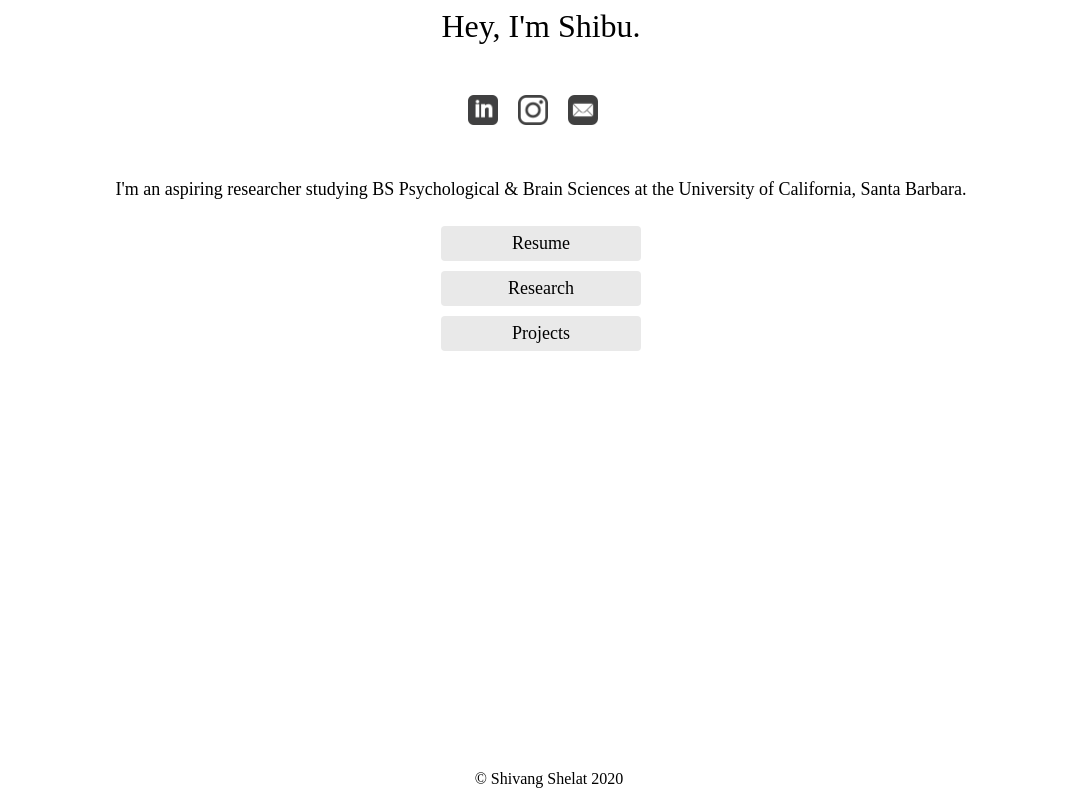
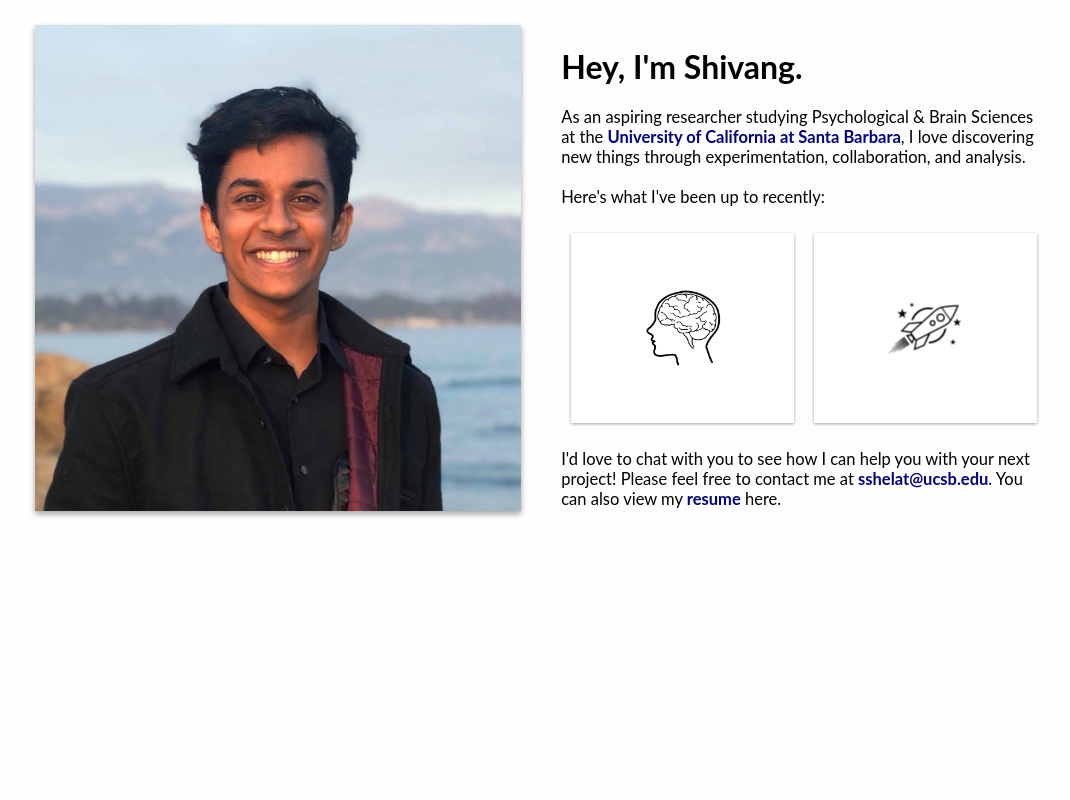
Before and after one commit to sshelat/sshelat.github.io, a plain HTML site: page index.html in a window 1280 px wide. Shown: the whole page, without its empty margins (99-1169 px from the left). Drawn offline with Linux system fonts and the light colour scheme; a web font is replaced by a local one.

Commit message:
Upload new website

```diff
--- a/index.html
+++ b/index.html
@@ -1,48 +1,46 @@
 <!DOCTYPE html>
 <html>
+<head>
+	<title>Shivang Shelat</title>
+	<link rel="shortcut icon" type="image/x-icon" href="favicon.ico" />
+	<link href="https://fonts.googleapis.com/css2?family=Roboto&display=swap" rel="stylesheet">
+	<link rel="stylesheet" type="text/css" href="style.css">
+</head>
+<body>
+	<div id="container">
+		<img id="selfie" src="me.jpg" />
+		<span id="content">
+			<h1>
+				Hey, I'm Shivang.
+			</h1>
+			<p>
+				As an aspiring researcher studying Psychological & Brain Sciences at the <a href="https://www.psych.ucsb.edu/">University of California at Santa Barbara</a>, I love discovering new things through experimentation, collaboration, and analysis.
+				<br/>
+				<br/>
+				Here's what I've been up to recently:
+				<br/>
+			</p>
 
-<head>
-	<meta name="viewport" content="width=device-width, initial-scale=1">
-	<link rel="shortcut icon" type="image/x-icon" href="favicon.ico" />
-	<link rel="stylesheet" type="text/css" href="style.css">
-	<link href="https://fonts.googleapis.com/css?family=Baskervville&display=swap" rel="stylesheet">
-	<title>sshelat.com</title>
+			<div id="container1">
+				<div class="flap" style="left: 0;">
+					<img src="brainicon.png" class="icon">
+				</div>
+				<div class="panel" style="float: left;">
+					At <a href="https://labs.psych.ucsb.edu/ashby/gregory/">Ashby Laboratory</a>, I'm designing and implementing a project that ties together individual behavior, social media image engagement, and internet addiction.
+				</div>
 
-</head>
+				<div class="flap">
+					<img src="aerospaceicon.png" class="icon">
+				</div>
+				<div class="panel">
+					At <a href="https://human-factors.arc.nasa.gov/">NASA Ames Research Center</a>, I'm mitigating risks involved with introducing autonomous freighters into airspace. I'm also putting together hundreds of research studies for an Urban Air Mobility project webpage.
+				</div>
+			</div>
 
-<body>
-
-	<div class="header">
-		<font size="6">Hey, I'm Shibu.</font>
+			<p>
+				I'd love to chat with you to see how I can help you with your next project! Please feel free to contact me at <a href="mailto:sshelat@ucsb.edu">sshelat@ucsb.edu</a>. You can also view my <a href="https://drive.google.com/file/d/1MXZUZ1bnh4pfIDXmiv4qfAuPDiNsrxPR/view?usp=sharing">resume</a> here.
+			</p>
+		</span>
 	</div>
-
-	<div class="socials">
-		<a href="https://www.linkedin.com/in/shivang-shelat-85083216a/" target="_blank"><img class="icons" src="linkedinicon.png" alt="linkedin"></a>
-		&nbsp&nbsp&nbsp
-		<a href="https://www.instagram.com/rokinges/" target="_blank"><img class="icons" src="instagramicon.png" alt="instagram"></a>
-		&nbsp&nbsp&nbsp
-		<a href="mailto:sshelat@ucsb.edu"><img class="icons" src="mailicon.png" alt="email"></a>
-		&nbsp&nbsp&nbsp
-	</div>
-
-	<div class="blurb">
-		<font size="4">
-			I'm an aspiring researcher studying BS Psychological & Brain Sciences at the University of California, Santa Barbara.
-			<br><br>
-			<a href="Shivang Shelat - Resume.pdf" target="_blank"><button class="button"><span>Resume</span></button></a>
-			<br>
-			<a href="research.html" target="_blank"><button class="button"><span>Research</span></button>
-			<br></a>
-			<a href="https://devpost.com/sshelat" target="_blank"><button class="button"><span>Projects</span></button> </a>
-		</font>
-	</div>
-
-	<footer>
-		<div class="footer">
-    	© Shivang Shelat 2020
-    	</div>
-	</footer>
-
 </body>
-
 </html>
--- a/style.css
+++ b/style.css
@@ -1,96 +1,69 @@
-.header {
-	margin: auto;
-	text-align: center;
-	font-family: 'Baskervville', serif;
+body {
+	font-family: 'Lato', sans-serif;
+	background-color: #fefefe;
 }
 
-.button {
-  font-family: 'Baskervville', serif;
-  border-radius: 4px;
-  background-color: #E9E9E9;
-  border: none;
-  color: #000000;
-  text-align: center;
-  font-size: 18px;
-  padding: 7px;
-  width: 200px;
-  transition: all 0.5s;
-  cursor: pointer;
-  margin: 5px;
+#container {
+	margin: 2% auto 0% auto;
+	width: 80%;
 }
 
-.button span {
-  cursor: pointer;
-  display: inline-block;
-  position: relative;
-  transition: 0.5s;
+#selfie {
+	width: 48%;
+	box-shadow: 0 3px 6px rgba(0,0,0,0.16), 0 3px 6px rgba(0,0,0,0.23);
 }
 
-.button span:after {
-  content: '\00bb';
-  position: absolute;
-  opacity: 0;
-  top: 0;
-  right: -20px;
-  transition: 0.5s;
+#content {
+	width: 48%;
+	float: right;
 }
 
-.button:hover span {
-  padding-right: 25px;
+p {
+	font-size: 16.5px;
 }
 
-.button:hover span:after {
-  opacity: 1;
-  right: 0;
-}
-
-.socials {
-	margin: auto;
-	text-align: center;
-	padding-top: 50px;
-	font-family: 'Baskervville', serif;
-}
-
-.icons {
-    opacity: 0.75;
-    max-width: 30px;
-    transition: 1s;
-}
-
-.icons:hover {
-	transform: rotate(720deg);
-	opacity: 1;
-}
-
-.blurb {
-	padding-top: 50px;
-	margin: auto;
-	text-align: center;
-	font-family: 'Baskervville', serif;
-}
-
-.textlink:link {
-	text-shadow: .25px .25px #274028;
-	transition: 0.5s;
-	color: #025B00;
-	background-color: transparent;
+a {
+	font-weight: bold;
+	color: navy;
 	text-decoration: none;
 }
 
-.textlink:visited {
-  	text-shadow: .25px .25px #274028;
-	color: #024F00;
-	background-color: transparent;
-	text-decoration: none;
+#container1 {
+	width: 100%;
+	position: relative;
 }
 
-footer {
-    bottom:12px;
-    text-align: center;
-    position: fixed;
-    width: 100%;
+.panel {
+	display: inline-block;
+	width: 44%;
+	height: 180px;
+	vertical-align: top;
+	padding: 1%;
+	margin: 2%;
+	overflow: auto;
 }
 
-.footer {
-	font-family: 'Baskervville', serif;
+.icon{
+	width: 75px;
+	height: 75px;
+	position: absolute;
+	top: 50%;
+	left: 50%;
+	transform: translate(-50%,-50%);
 }
+
+.flap {
+	position: absolute;
+	display: inline-block;
+	width: 44%;
+	height: 180px;
+	padding: 1%;
+	background-color: white;
+	transition: 0.1s;
+	margin: 2%;
+	box-shadow: 0 1px 3px rgba(0,0,0,0.16), 0 1px 3px rgba(0,0,0,0.23);
+}
+
+.flap:hover {
+	opacity: 0;
+}
--- a/styleresearch.css
+++ /dev/null
@@ -1,34 +0,0 @@
-.researchdetails {
-	margin: auto;
-	text-align: left;
-	font-family: 'Baskervville', serif;
-	padding-top: 35px;
-	padding-left: 35px;
-	padding-right: 35px;
-}
-
-.textlink:link {
-  	text-shadow: .25px .25px #274028;
-	transition: 0.5s;
-	color: #025B00;
-	background-color: transparent;
-	text-decoration: none;
-}
-
-.textlink:visited {
-	text-shadow: .25px .25px #274028;
-	color: #024F00;
-	background-color: transparent;
-	text-decoration: none;
-}
-
-footer {
-    bottom:12px;
-    text-align: center;
-    position: fixed;
-    width: 100%;
-}
-
-.footer {
-	font-family: 'Baskervville', serif;
-}
```
Also changed, not shown: research.html (deleted, +0 -38 lines), aerospaceicon.png (added), brainicon.png (added), instagramicon.png (deleted), linkedinicon.png (deleted), mailicon.png (deleted), me.jpg (added), 4 other files.
